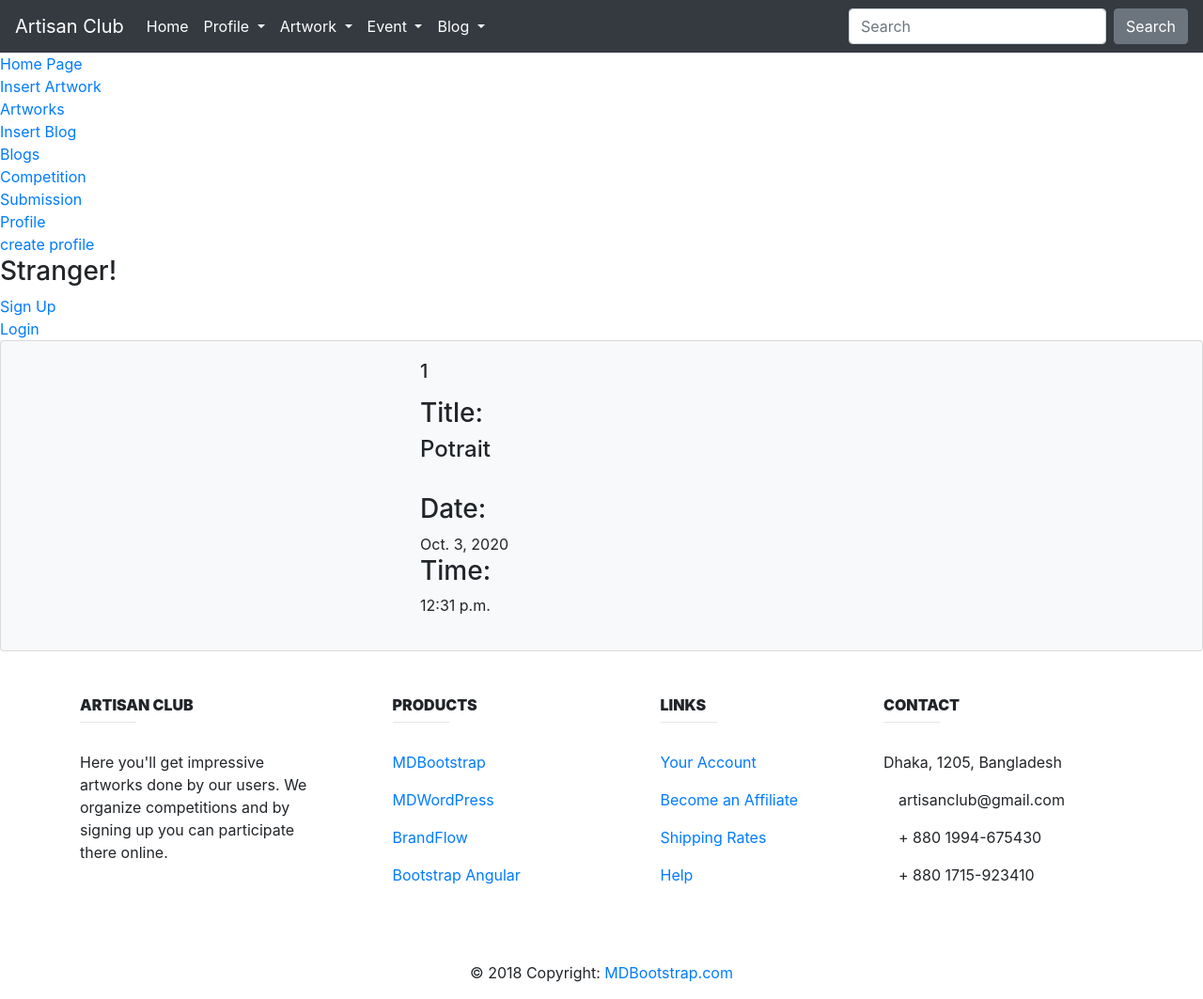
After one commit to Rashedkhandoker/Online_Art_Gallery, a Django app: page /Competition/1 in a window 1280 px wide. The commit adds this page. Shown: the whole page at 94% size. Run offline with Django 3.2, Linux system fonts and the light colour scheme; data comes from the database, SQL or seed files in the repository; both versions use the stored data as it was after the commit; some libraries are stand-ins or nearby versions.

Commit message:
Event design and Dynamic url

```diff
--- a/Event/admin.py
+++ b/Event/admin.py
@@ -1,6 +1,7 @@
 from django.contrib import admin
 
-from .models import Competition
+from .models import Competition,SubmitCompetition
 # Register your models here.
 
 admin.site.register(Competition)
+admin.site.register(SubmitCompetition)
--- a/Event/models.py
+++ b/Event/models.py
@@ -1,4 +1,5 @@
 from django.db import models
+from django.contrib.auth.models import User
 
 
 # Create your models here.
@@ -9,6 +10,21 @@ class Competition(models.Model):
     date = models.DateField(auto_now=True)
     time = models.TimeField(auto_now=True)
 
+    def __str__(self):
+        return self.title
+
+
+
+
+class SubmitCompetition(models.Model):
+
+    title = models.CharField(max_length=100,default="")
+    medium = models.CharField(max_length=100, default="")
+    category = models.CharField(max_length=100, default="")
+    image = models.ImageField(upload_to='images/image/')
+
+    user = models.ForeignKey(User,on_delete=models.CASCADE,null=True,blank=True)
+    competition = models.ForeignKey(Competition, on_delete=models.CASCADE, null=True, blank=True)
 
     def __str__(self):
         return self.title
--- a/Event/views.py
+++ b/Event/views.py
@@ -1,13 +1,50 @@
-from django.shortcuts import render
+from django.shortcuts import render, get_object_or_404
 
-from .models import Competition
+from .models import Competition,SubmitCompetition
+from .forms import SubmitCompetitionForm
+from django.contrib.auth.decorators import login_required
 
 # Create your views here.
 
-
+@login_required()
 def showcompetition(request):
     competition  = Competition.objects.all()
     context ={
         'all_competition': competition
     }
     return render(request,'Event/showcompetition.html', context)
+
+
+
+
+@login_required()
+def submitart(request):
+    message = ""
+    form =SubmitCompetitionForm()
+
+    if request.method == "POST":
+        form = SubmitCompetitionForm(request.POST,request.FILES)
+        message = "Invalid input. Please try again!"
+        if form.is_valid():
+            submitart= form.save(commit=False)
+
+            submitart.user = request.user
+            submitart.save()
+            message = "Artwork is submitted to Competition"
+            form = SubmitCompetitionForm()
+
+    context = {
+        'form': form,
+        'message': message
+    }
+    return render(request, 'Event/submitart.html', context)
+
+
+def showDetails(request, comp_id):
+
+    searched_comp = get_object_or_404(Competition, id=comp_id)
+    context = {
+        'search': searched_comp,
+
+    }
+    return render(request, 'Event/show_event_details.html', context)
--- a/Online_Art_Gallery/urls.py
+++ b/Online_Art_Gallery/urls.py
@@ -35,6 +35,8 @@ urlpatterns = [
     path('ShowBlogs/', Blog_views.showBlog,name='ShowBlogs'),
     path('InsertBlogs/', Blog_views.insertBlog,name='InsertBlogs'),
     path('Competition/',EventView.showcompetition,name='Competition'),
+    path('Competition/<int:comp_id>', EventView.showDetails, name='detail_view'),
+    path('SubmitCompetition/', EventView.submitart, name='SubmitCompetition'),
     path('accounts/',include('django.contrib.auth.urls'))
 
 
--- a/templates/Base.html
+++ b/templates/Base.html
@@ -57,7 +57,7 @@
         </a>
         <div class="dropdown-menu" aria-labelledby="navbarDropdown">
           <a class="dropdown-item" href="{% url 'Competition' %}">Competitions</a>
-          <a class="dropdown-item" href="#">Submission</a>
+          <a class="dropdown-item" href="{% url 'SubmitCompetition' %}">Submission</a>
 
         </div>
       </li>
@@ -92,6 +92,7 @@
 <a href="{% url 'InsertBlogs' %}">Insert Blog</a><br>
 <a href="{% url 'ShowBlogs' %}">Blogs</a><br>
 <a href="{% url 'Competition' %}">Competition</a><br>
+<a href="{% url 'SubmitCompetition' %}">Submission</a><br>
 <a href="{% url 'ShowProfile' %}">Profile</a><br>
 <a href="{% url 'CreateProfile' %}">create profile</a><br>
 
--- /dev/null
+++ b/templates/Event/show_event_details.html
@@ -0,0 +1,29 @@
+{% extends 'Base.html' %}
+{% load crispy_forms_tags %}
+{% block content  %}
+
+
+        <div class="card bg-light mb-2`" >
+          <div class="row no-gutters">
+            <div class="col-md-4">
+
+            </div>
+
+            <div class="col-md-8">
+              <div class="card-body">
+                <h5 class="card-title">{{ search.id }}</h5>
+                <p class="card-text">
+                  <h3> Title: </h3><h4> {{ search.title }}</h4> <br>
+                   <h3> Date: </h3> {{ search.date }} <br>
+                   <h3> Time: </h3> {{ search.time }} <br>
+
+                </p>
+                <p class="card-text"><small class="text-muted"></small></p>
+{#  updatecart/product_id #}
+                  <a href="" ></a>
+
+              </div>
+            </div>
+          </div>
+        </div>
+{% endblock content %}
```
Also changed, not shown: Event/forms.py (added, +8 -0 lines), templates/Event/showcompetition.html (+30 -9 lines), templates/Event/submitart.html (added, +18 -0 lines), Event/migrations/0008_submitcompetition.py (added), db.sqlite3.
